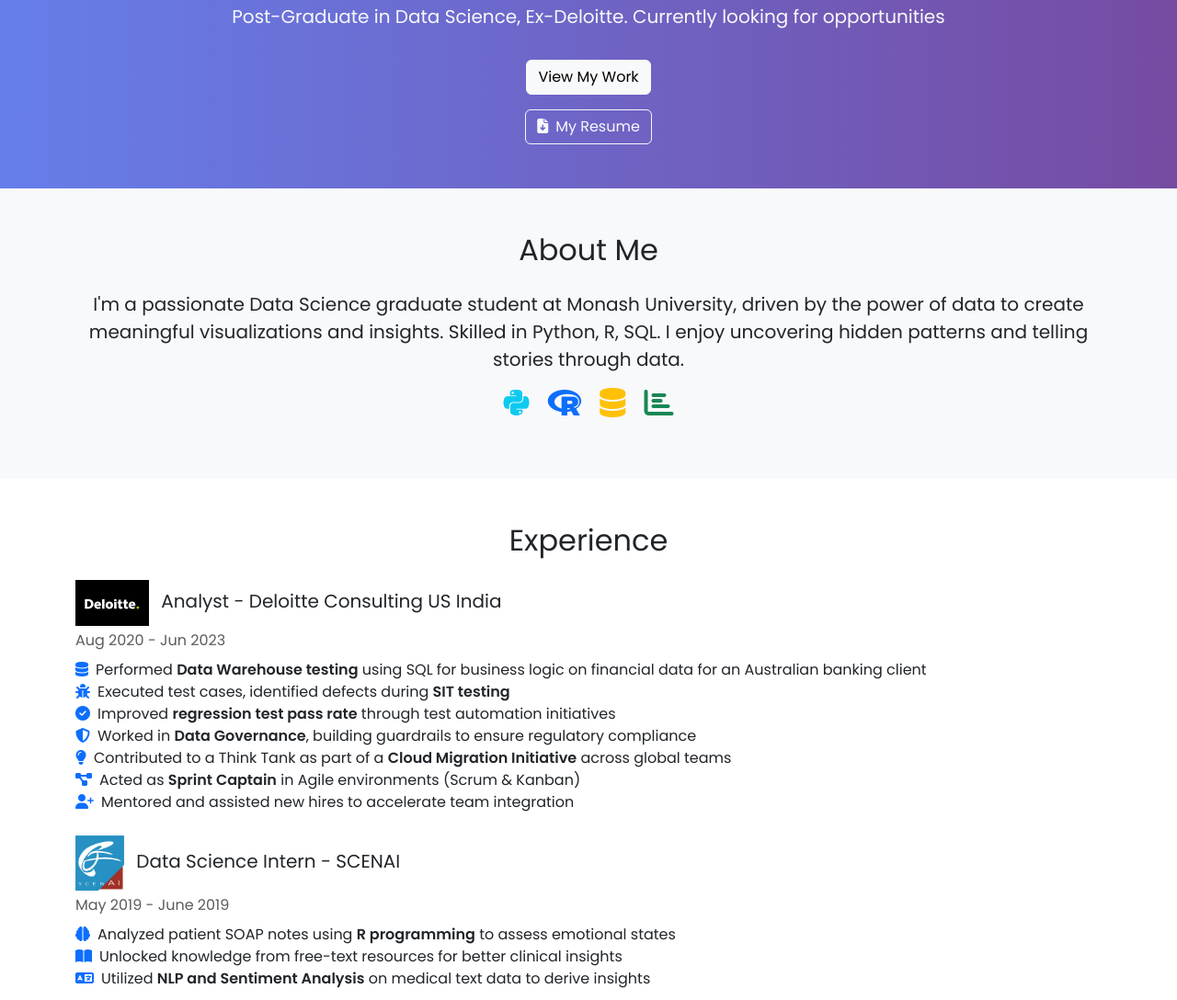
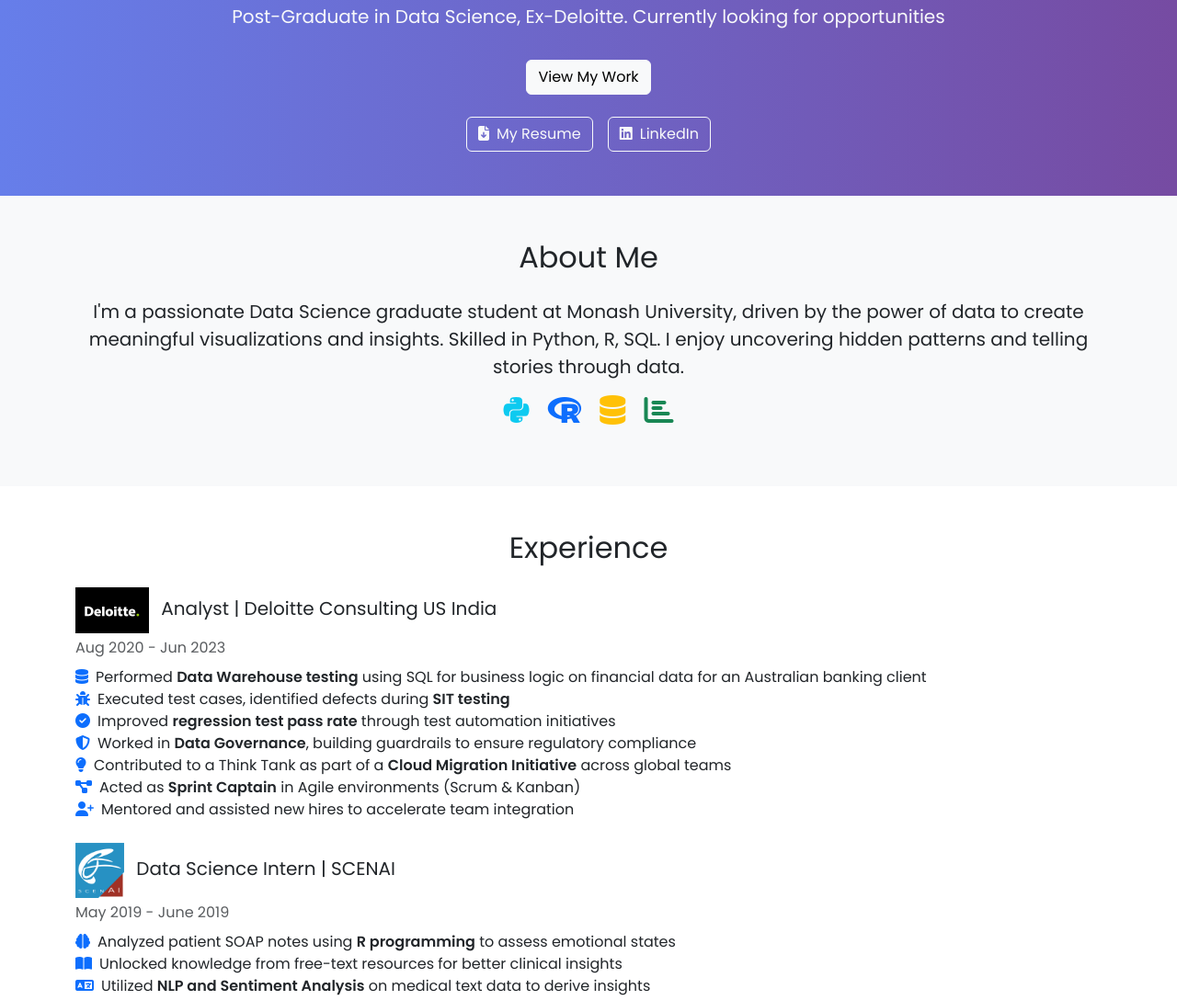
Before and after one commit to jee14k/jeevankoshy.github.io, a plain HTML site: page index.html in a window 1280 px wide. Shown: the part 358-1446 px from the top of the page at 92% size. Drawn offline with nearby package versions, Linux system fonts and the light colour scheme.

Commit message:
Enhance portfolio with LinkedIn button and improve resume section layout

```diff
--- a/index.html
+++ b/index.html
@@ -59,9 +59,15 @@
       <h1 class="display-4">Hi, I'm Jeevan Koshy</h1>
       <p class="lead">Post-Graduate in Data Science, Ex-Deloitte. Currently looking for opportunities</p>
       <a href="#projects" class="btn btn-light mt-3">View My Work</a>
-      <div class="mt-3">
-        <a href="files/Jeevan_Koshy_Resume.pdf" download target="_blank" class="btn btn-outline-light">
+      <div class="d-flex justify-content-center mt-4 gap-3">
+        <!-- Resume Button -->
+        <a href="files/Jeevan_Koshy_Resume.pdf" target="_blank" class="btn btn-outline-light">
           <i class="fas fa-file-download me-2"></i>My Resume
+        </a>
+
+        <!-- LinkedIn Button -->
+        <a href="https://www.linkedin.com/in/jeevan-koshy/" target="_blank" class="btn btn-outline-light">
+          <i class="fab fa-linkedin me-2"></i>LinkedIn
         </a>
       </div>
     </div>
@@ -98,7 +104,7 @@
         <div class="timeline-item mb-4">
           <h5 class="mb-1">
             <img src="images/deloitte-logo.jpg" alt="Deloitte Logo" style="height: 50px; vertical-align: middle; margin-right: 8px;">
-            </i>Analyst - Deloitte Consulting US India</h5>
+            </i>Analyst | Deloitte Consulting US India</h5>
           <p class="text-muted mb-2">Aug 2020 - Jun 2023</p>
           <ul class="list-unstyled">
             <li><i class="fas fa-database me-2 text-primary"></i>Performed <strong>Data Warehouse testing</strong> using SQL for business logic on financial data for an Australian banking client</li>
@@ -113,7 +119,7 @@
        <div class="timeline-item mb-4">
         <h5 class="mb-1">
           <img src="images/scenai-logo.png" alt="SCENAI Logo" style="height: 60px; vertical-align: middle; margin-right: 8px;">
-          </i>Data Science Intern - SCENAI</h5>
+          </i>Data Science Intern | SCENAI</h5>
         <p class="text-muted mb-2">May 2019 - June 2019</p>
         <ul class="list-unstyled">
           <li><i class="fas fa-brain me-2 text-primary"></i>Analyzed patient SOAP notes using <strong>R programming</strong> to assess emotional states</li>
```
